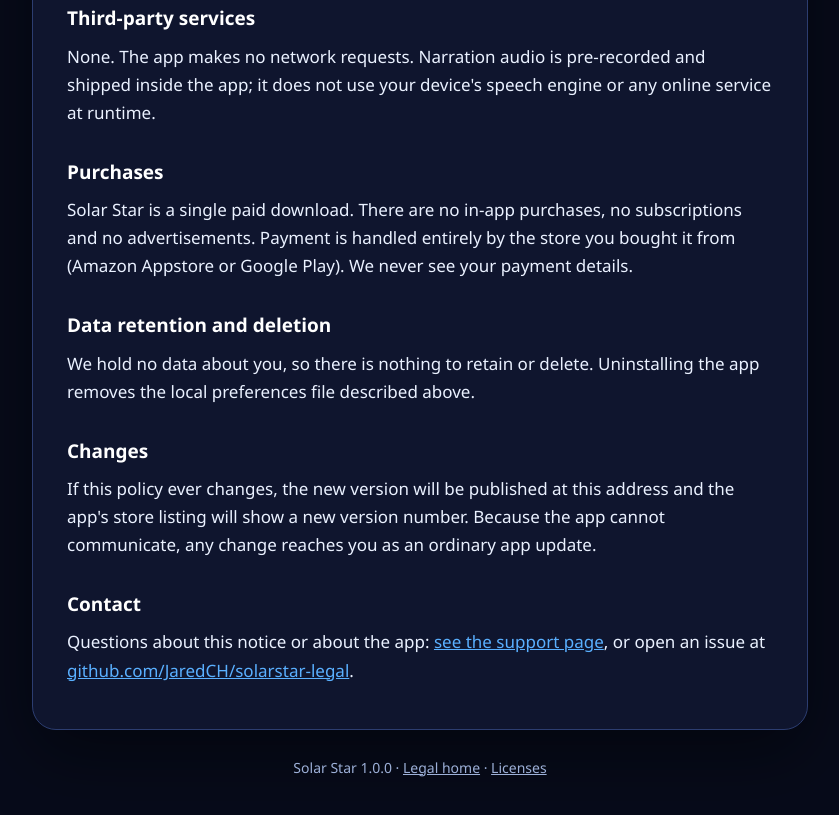
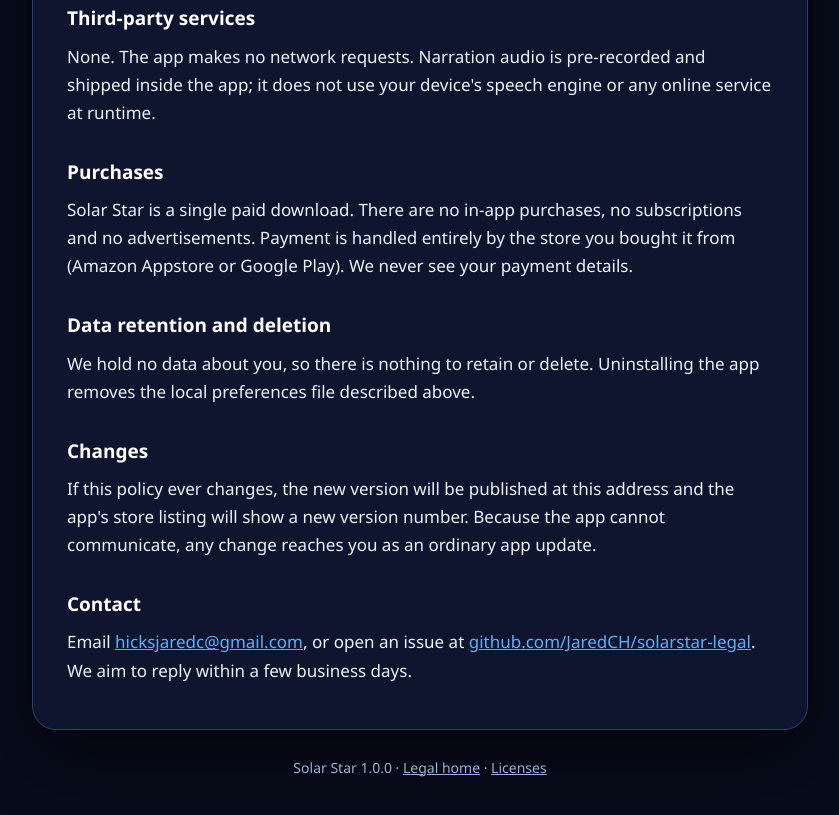
Before and after one commit to JaredCH/solarstar-legal, a plain HTML site: page privacy.html in a window 1280 px wide. Shown: the part 2002-2817 px from the top of the page, without its empty margins (220-1059 px from the left). Drawn offline with Linux system fonts and the light colour scheme.

Commit message:
Add published support email to privacy, terms and support pages

```diff
--- a/privacy.html
+++ b/privacy.html
@@ -101,9 +101,9 @@
     reaches you as an ordinary app update.</p>
 
     <h3>Contact</h3>
-    <p>Questions about this notice or about the app:
-    <a href="support.html">see the support page</a>, or open an issue at
-    <a href="https://github.com/JaredCH/solarstar-legal/issues">github.com/JaredCH/solarstar-legal</a>.</p>
+    <p>Email <a href="mailto:hicksjaredc@gmail.com">hicksjaredc@gmail.com</a>, or open an issue at
+    <a href="https://github.com/JaredCH/solarstar-legal/issues">github.com/JaredCH/solarstar-legal</a>.
+    We aim to reply within a few business days.</p>
   </main>
 
   <footer>
```
Also changed, not shown: index.html (+1 -1 lines), support.html (+1 -1 lines), terms.html (+3 -2 lines).
